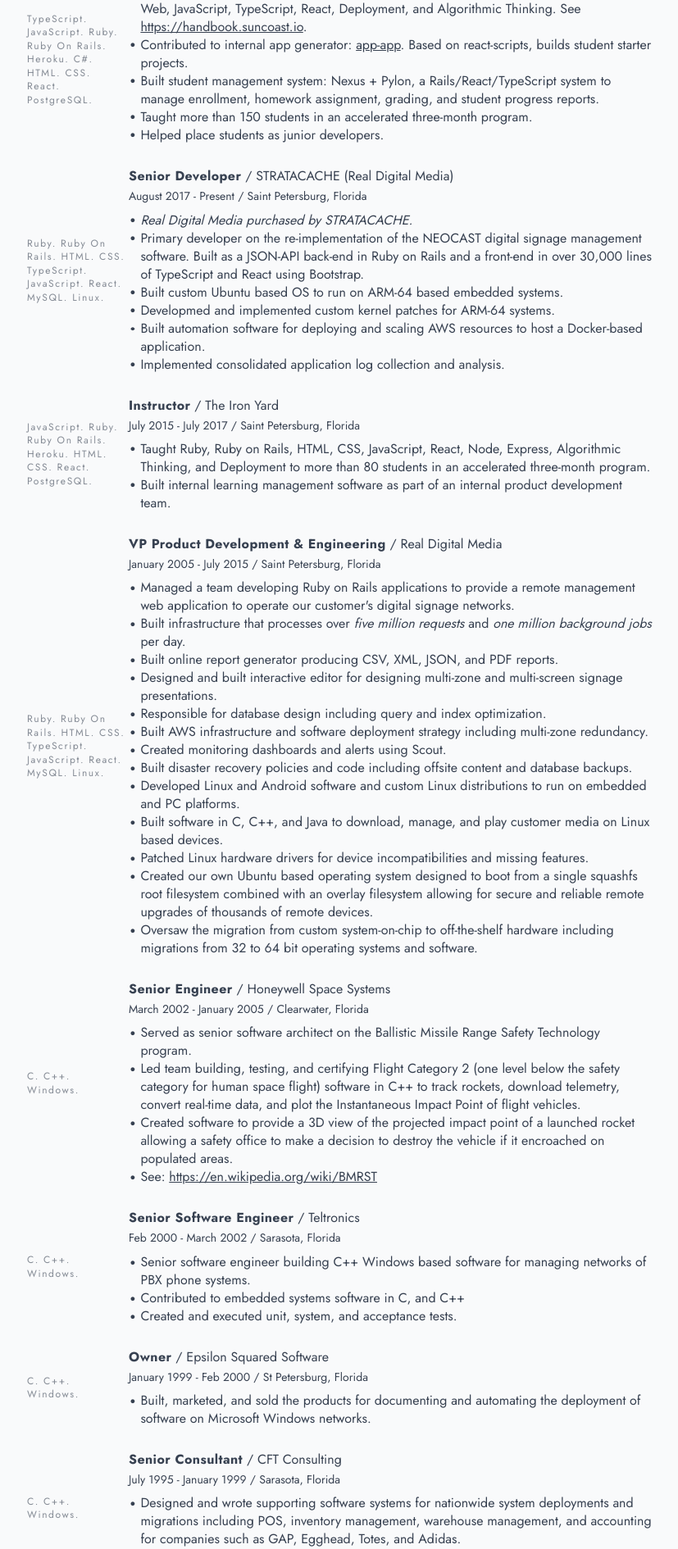
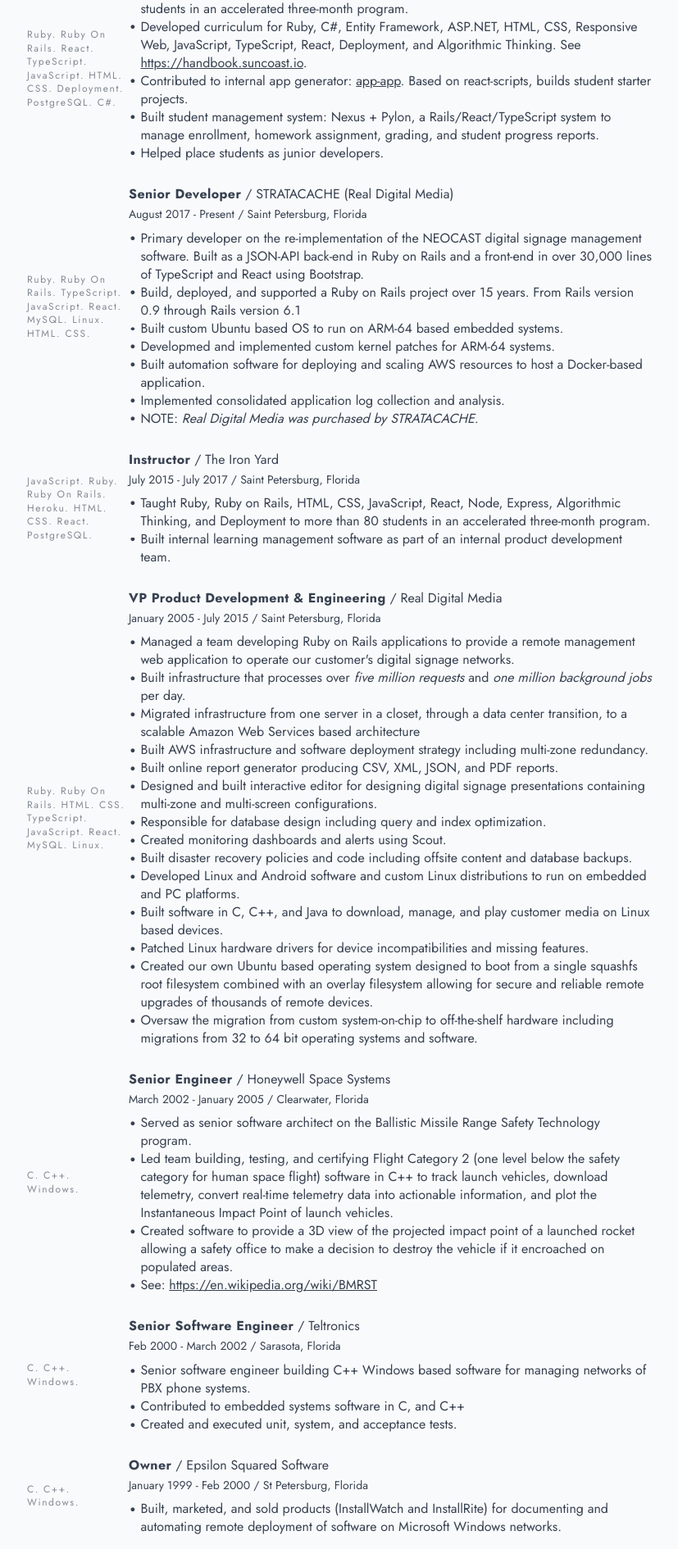
Before and after one commit to gstark/resume, a React (Vite) app: page / in a window 1280 px wide. Shown: the part 361-2251 px from the top of the page at 82% size, without its empty margins (227-1054 px from the left). Built offline with nearby package versions, Linux system fonts and the light colour scheme.

Commit message:
Updated experience and minor adjustments to print format

```diff
--- a/src/Experience.tsx
+++ b/src/Experience.tsx
@@ -33,7 +33,7 @@
           [sectionTitleBorderClassNames]: showTitle,
         })}>
         {showTitle ? <span className="font-bold">Experience</span> : null}
-        <div className="hidden print:hidden md:flex h-full items-center">
+        <div className="hidden print:flex md:flex h-full items-center">
           <span className="text-xs opacity-60 mx-1">
             {skills ? skills.map((skill) => `${skill}. `) : null}
           </span>
--- a/src/Header.tsx
+++ b/src/Header.tsx
@@ -16,8 +16,10 @@
 }) {
   return (
     <section className="grid grid-cols-12 border-b-4 sticky top-0 pt-8 pb-2 bg-gray-50 z-10">
-      <p className="col-span-12 md:col-span-10 text-3xl">{contact.name}</p>
-      <div className="col-span-12 md:col-span-2 leading-snug md:text-right">
+      <p className="col-span-12 md:col-span-10 print:col-span-10 text-3xl">
+        {contact.name}
+      </p>
+      <div className="col-span-12 md:col-span-2 print:col-span-2 leading-snug md:text-right">
         <p>
           <a href="tel:727-560-3116">{resume.contact.phone}</a>
         </p>
--- a/src/Skills.tsx
+++ b/src/Skills.tsx
@@ -18,7 +18,7 @@
         {skills.map((skill, index) => (
           <span key={skill.tech}>
             {skill.tech}
-            <sub className="text-xs hidden md:inline">
+            <sub className="text-xs hidden md:inline print:inline">
               {' '}
               {skill.years}
               {index === 0 ? ' years' : null}
--- a/src/resume.json
+++ b/src/resume.json
@@ -14,23 +14,23 @@
       "endDate": "Present",
       "location": "Saint Petersburg, Florida",
       "descriptions": [
+        "Taught Ruby, TypeScript, React, HTML, CSS, Algorithmic Thinking, and C# to more than 150 students in an accelerated three-month program.",
         "Developed curriculum for Ruby, C#, Entity Framework, ASP.NET, HTML, CSS, Responsive Web, JavaScript, TypeScript, React, Deployment, and Algorithmic Thinking. See <a class=\"underline print:no-underline\" href=\"https://handbook.suncoast.io\">https://handbook.suncoast.io</a>.",
         "Contributed to internal app generator: <a class=\"underline print:no-underline\" href=\"https://www.npmjs.com/package/app-app\">app-app</a>. Based on react-scripts, builds student starter projects.",
         "Built student management system: Nexus + Pylon, a Rails/React/TypeScript system to manage enrollment, homework assignment, grading, and student progress reports.",
-        "Taught more than 150 students in an accelerated three-month program.",
         "Helped place students as junior developers."
       ],
       "skills": [
+        "Ruby",
+        "Ruby On Rails",
+        "React",
         "TypeScript",
         "JavaScript",
-        "Ruby",
-        "Ruby On Rails",
-        "Heroku",
-        "C#",
         "HTML",
         "CSS",
-        "React",
-        "PostgreSQL"
+        "Deployment",
+        "PostgreSQL",
+        "C#"
       ]
     },
     {
@@ -40,23 +40,24 @@
       "endDate": "Present",
       "location": "Saint Petersburg, Florida",
       "descriptions": [
-        "<span class=\"italic\">Real Digital Media purchased by STRATACACHE.</span>",
         "Primary developer on the re-implementation of the NEOCAST digital signage management software. Built as a JSON-API back-end in Ruby on Rails and a front-end in over 30,000 lines of TypeScript and React using Bootstrap.",
+        "Build, deployed, and supported a Ruby on Rails project over 15 years. From Rails version 0.9 through Rails version 6.1",
         "Built custom Ubuntu based OS to run on ARM-64 based embedded systems.",
         "Developmed and implemented custom kernel patches for ARM-64 systems.",
         "Built automation software for deploying and scaling AWS resources to host a Docker-based application.",
-        "Implemented consolidated application log collection and analysis."
+        "Implemented consolidated application log collection and analysis.",
+        "NOTE: <span class=\"italic\">Real Digital Media was purchased by STRATACACHE.</span>"
       ],
       "skills": [
         "Ruby",
         "Ruby On Rails",
-        "HTML",
-        "CSS",
         "TypeScript",
         "JavaScript",
         "React",
         "MySQL",
-        "Linux"
+        "Linux",
+        "HTML",
+        "CSS"
       ]
     },
     {
@@ -89,10 +90,11 @@
       "descriptions": [
         "Managed a team developing Ruby on Rails applications to provide a remote management web application to operate our customer's digital signage networks.",
         "Built infrastructure that processes over <span class=\"italic\">five million requests</span> and <span class=\"italic\">one million background jobs</span> per day.",
+        "Migrated infrastructure from one server in a closet, through a data center transition, to a scalable Amazon Web Services based architecture",
+        "Built AWS infrastructure and software deployment strategy including multi-zone redundancy.",
         "Built online report generator producing CSV, XML, JSON, and PDF reports.",
-        "Designed and built interactive editor for designing multi-zone and multi-screen signage presentations.",
+        "Designed and built interactive editor for designing digital signage presentations containing multi-zone and multi-screen configurations.",
         "Responsible for database design including query and index optimization.",
-        "Built AWS infrastructure and software deployment strategy including multi-zone redundancy.",
         "Created monitoring dashboards and alerts using Scout.",
         "Built disaster recovery policies and code including offsite content and database backups.",
         "Developed Linux and Android software and custom Linux distributions to run on embedded and PC platforms.",
@@ -121,7 +123,7 @@
       "location": "Clearwater, Florida",
       "descriptions": [
         "Served as senior software architect on the Ballistic Missile Range Safety Technology program.",
-        "Led team building, testing, and certifying Flight Category 2 (one level below the safety category for human space flight) software in C++ to track rockets, download telemetry, convert real-time data, and plot the Instantaneous Impact Point of flight vehicles.",
+        "Led team building, testing, and certifying Flight Category 2 (one level below the safety category for human space flight) software in C++ to track launch vehicles, download telemetry, convert real-time telemetry data into actionable information, and plot the Instantaneous Impact Point of launch vehicles.",
         "Created software to provide a 3D view of the projected impact point of a launched rocket allowing a safety office to make a decision to destroy the vehicle if it encroached on populated areas.",
         "See: <a class=\"underline print:no-underline\" href=\"https://en.wikipedia.org/wiki/BMRST\">https://en.wikipedia.org/wiki/BMRST</a>"
       ],
@@ -147,7 +149,7 @@
       "endDate": "Feb 2000",
       "location": "St Petersburg, Florida",
       "descriptions": [
-        "Built, marketed, and sold the products for documenting and automating the deployment of software on Microsoft Windows networks."
+        "Built, marketed, and sold products (InstallWatch and InstallRite) for documenting and automating remote deployment of software on Microsoft Windows networks."
       ],
       "skills": ["C", "C++", "Windows"]
     },
@@ -158,7 +160,7 @@
       "endDate": "January 1999",
       "location": "Sarasota, Florida",
       "descriptions": [
-        "Designed and wrote supporting software systems for nationwide system deployments and migrations including POS, inventory management, warehouse management, and accounting for companies such as GAP, Egghead, Totes, and Adidas.",
+        "Designed and built software systems for nationwide system deployments and migrations of retail information systems including POS, inventory management, warehouse management, and accounting for companies such as GAP, Egghead, Totes, and Adidas.",
         "Managed the RFP process for large POS and Merchandising system selections."
       ],
       "skills": ["C", "C++", "Windows"]
--- a/src/styleConstants.ts
+++ b/src/styleConstants.ts
@@ -1,8 +1,8 @@
 export const sectionTitleClassNames =
-  'pt-2 leading-snug col-span-12 md:col-span-2'
+  'pt-2 leading-snug col-span-12 md:col-span-2 print:col-span-2'
 export const sectionTitleBorderClassNames =
   'border-solid border-transparent border-t-4'
 export const sectionBodyClassNames =
-  'pt-2 leading-snug col-span-12 md:col-span-10'
+  'pt-2 leading-snug col-span-12 md:col-span-10 print:col-span-10'
 export const sectionBodyBorderClassNames =
   'border-solid border-gray-500 border-t-4'
```
Also changed, not shown: 1 other file (tests, documents, lock files or other folders).
